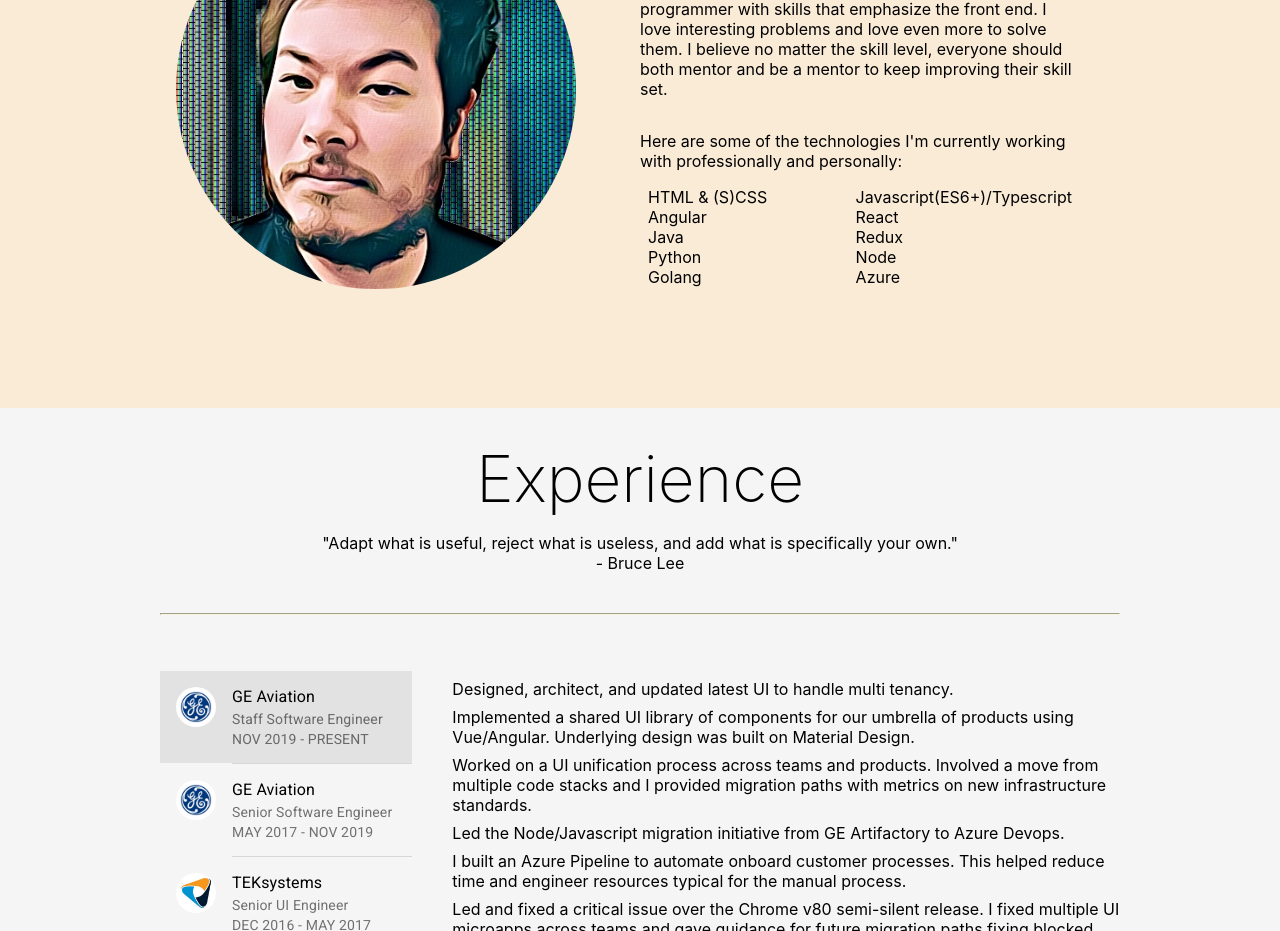
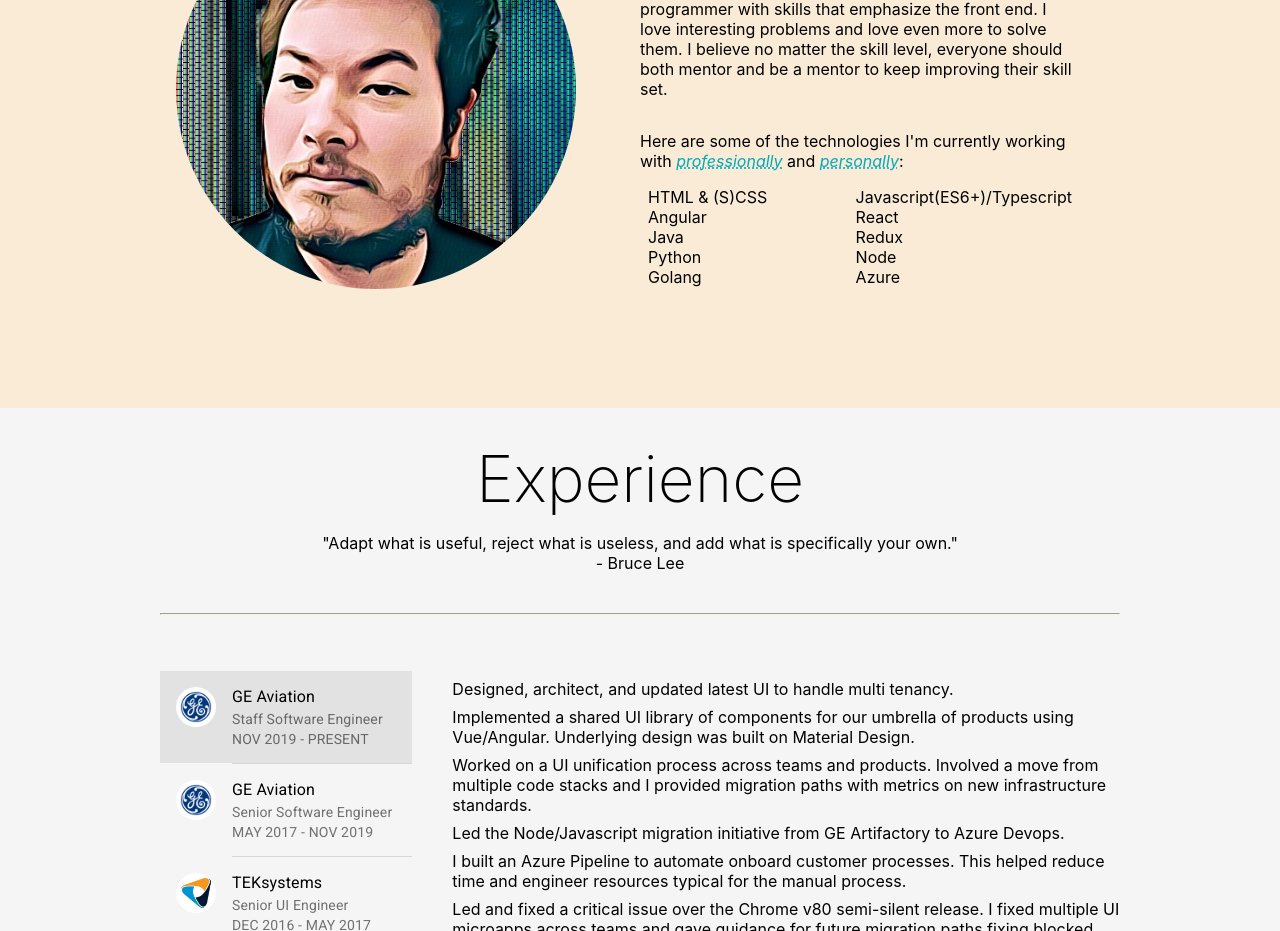
Before and after one commit to jraximus/jraximus.github.io, a React (Create React App) app: page / in a window 1280 px wide. Shown: the part 1160-2091 px from the top of the page. Built offline with nearby package versions, Linux system fonts and the light colour scheme; some icons are missing.

Commit message:
made tech boldable

```diff
--- a/src/App.js
+++ b/src/App.js
@@ -12,7 +12,8 @@
 
 import './App.scss';
 
-import careers from './json/career';
+import profile from './constants/profile';
+import careers from './constants/career';
 import avatar from './images/avatar.jpg';
 
 function Header(props) {
@@ -51,18 +52,24 @@
   );
 }
 
-const Profile = () => {
+class Profile extends Component {
+  constructor(props) {
+    super(props);
+    this.state = {
+      type : ''
+    }
+  }
 
-  const techs = ['Javascript(ES6+)/Typescript', 'HTML & (S)CSS', 'React', 'Angular', 'Redux', 'Java', 'Node', 'Python', 'Azure', 'Golang']
+  render() {
+    const techs = profile.techs;
     let lhs = [], rhs = [];
     techs.forEach((tech, index) => {
       if (index % 2 !== 0) {
-      lhs.push(<div key={index} className="flex flex--item"><i className="fad fa-angle-right icon"></i>{tech}</div>);
+        lhs.push(<div key={index} className="flex flex--item"><i className="fad fa-angle-right icon"></i><span className={tech[this.state.type]? '--bolded': ''}>{tech.name}</span></div>);
       } else {
-      rhs.push(<div key={index} className="flex flex--item"><i className="fad fa-angle-right icon"></i>{tech}</div>);
+        rhs.push(<div key={index} className="flex flex--item"><i className="fad fa-angle-right icon"></i><span className={tech[this.state.type]? '--bolded': ''}>{tech.name}</span></div>);
       }
     })
-
     return (
       <div id="profile" className="fullscreen section">
         <h2>Profile</h2>
@@ -77,7 +84,7 @@
             <p>Hi I'm James! Yes, those are my dogs, cute aren't they? :)</p>
             <p>I'm a generalist webapp developer. I'm a senior programmer with skills that emphasize the front end. I love interesting problems and love even more to solve them.
               I believe no matter the skill level, everyone should both mentor and be a mentor to keep improving their skill set.</p>
-          <p>Here are some of the technologies I'm currently working with professionally and personally:</p>
+            <p>Here are some of the technologies I'm currently working with <span className="tech-type" onMouseLeave={() => {this.setState({type:''})}} onMouseEnter={() => {this.setState({type:'professional'})}}>professionally</span> and <span className="tech-type" onMouseLeave={() => {this.setState({type:''})}} onMouseEnter={() => {this.setState({type:'personal'})}}>personally</span>:</p>
             <div className="flex flex--row">
               <div className="flex flex--item flex--column">
                 {lhs}
@@ -90,6 +97,7 @@
         </div>
       </div>
     );
+  }
 }
 
 class Experience extends Component {
@@ -118,7 +126,7 @@
               primary={job.company}
               secondary={
                 <React.Fragment>
-                  <span className="block">{job.title}</span>
+                  <span className="--block">{job.title}</span>
                   <span>{job.time}</span>
                 </React.Fragment>
               }
--- a/src/App.scss
+++ b/src/App.scss
@@ -124,6 +124,13 @@
   flex-flow: column wrap;
 }
 
+.tech-type {
+  color: #00aabb;
+  cursor: help;
+  text-decoration: underline dotted;
+  font-style: italic;
+}
+
 .icon {
   line-height: inherit;
   vertical-align: middle;
@@ -141,7 +148,11 @@
   @include stroke(2, #000);
 }
 
-.block {
+.--bolded {
+  font-weight: bold;
+}
+
+.--block {
   display: block;
 }
 
--- /dev/null
+++ b/src/constants/profile.js
@@ -0,0 +1,54 @@
+const profile = {
+    techs: [
+        {
+            name: 'Javascript(ES6+)/Typescript',
+            personal: true,
+            professional: true
+        },
+        {
+            name: 'HTML & (S)CSS',
+            personal: true,
+            professional: true
+        },
+        {
+            name: 'React',
+            personal: true,
+            professional: false
+        },
+        {
+            name: 'Angular',
+            personal: true,
+            professional: true
+        },
+        {
+            name: 'Redux',
+            personal: true,
+            professional: false
+        },
+        {
+            name: 'Java',
+            personal: false,
+            professional: true},
+        {
+            name: 'Node',
+            personal: true,
+            professional: true},
+        {
+            name: 'Python',
+            personal: true,
+            professional: true
+        },
+        {
+            name: 'Azure',
+            personal: false,
+            professional: true
+        },
+        {
+            name: 'Golang',
+            personal: true,
+            professional: false
+        }
+    ]
+}
+
+export default profile;
```
Also changed, not shown: src/constants/career.js (renamed from src/json/career.js). Lines whose indentation alone changed are shown as unchanged.
